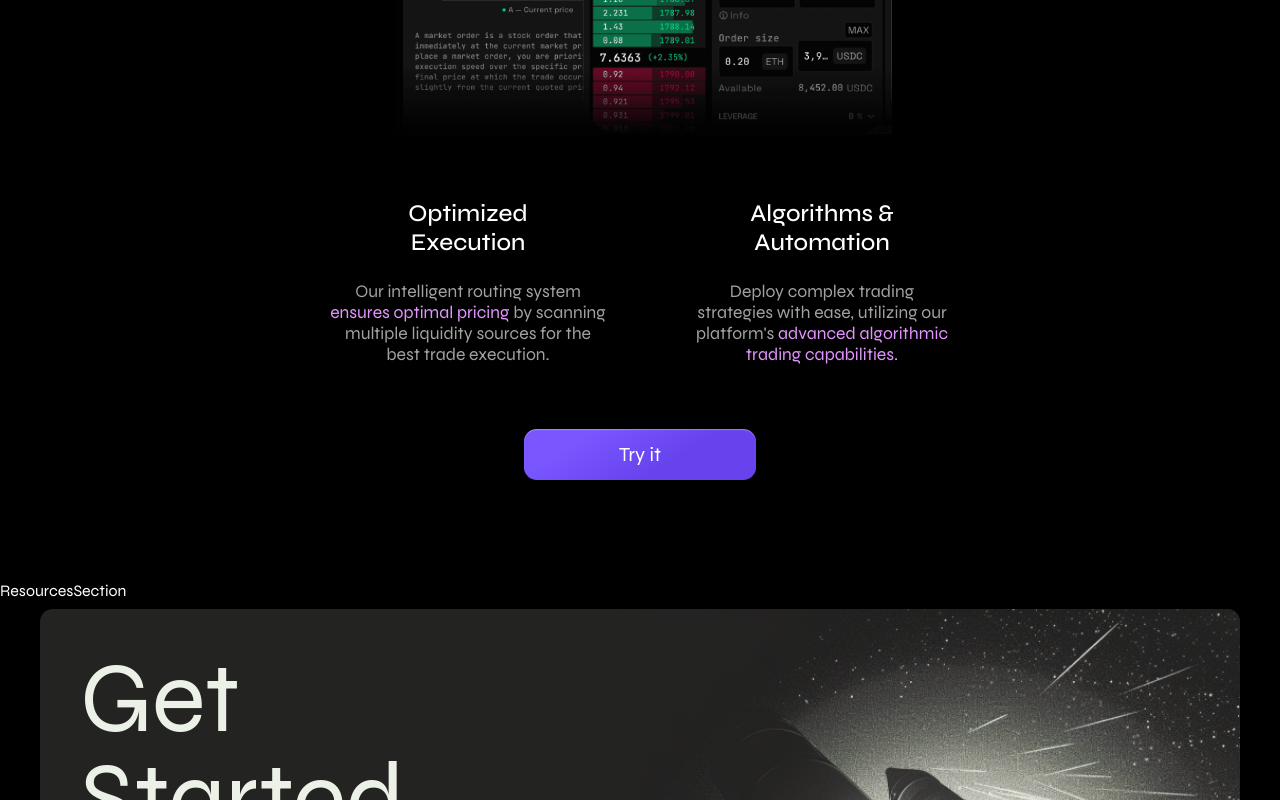
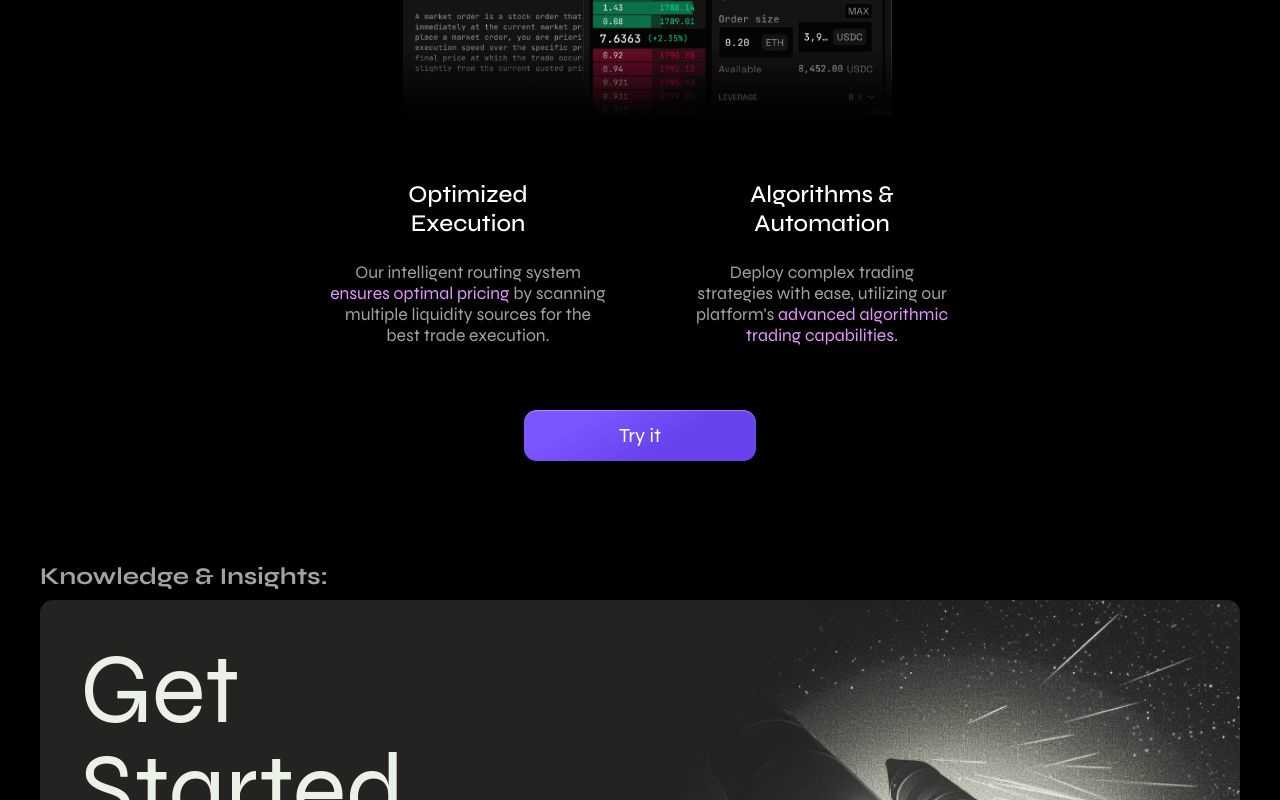
Before and after one commit to compolabs/spark-landing, a Next.js app: page / in a window 1280 px wide. Shown: the part 2967-3767 px from the top of the page. Built offline with nearby package versions, Linux system fonts and the light colour scheme.

Commit message:
prepare structure for resource section (#20)
Co-authored-by: anna.kuvarina <AnnaKuvarina>

```diff
--- a/src/core/components/LandingPage/LandingPage.tsx
+++ b/src/core/components/LandingPage/LandingPage.tsx
@@ -4,9 +4,8 @@ import useMainFont from "@/core/hooks/useMainFont";
 
 import { WhySparkSection } from "./WhySparkSection";
 import Features from "./Features/Features";
-import InterfaceSection from "./InterfaceSection";
 import { TradingPlatformSection } from "./TradingPlatformSection";
-import ResourcesSection from "./ResourcesSection";
+import { ResourcesSection } from "./ResourcesSection";
 import GetStartedSection from "./GetStartedSection";
 import Background from "./Background";
 import GateSection from "./GateSection";
@@ -18,7 +17,6 @@ const LandingPage = () => {
       <Background />
       <GateSection />
       <WhySparkSection />
-      <InterfaceSection />
       <Features />
       <TradingPlatformSection />
       <ResourcesSection />
--- a/src/core/components/LandingPage/ResourcesSection.tsx
+++ /dev/null
@@ -1,10 +0,0 @@
-import React from "react";
-
-import { getIdAnchor } from "@/core/utils/getidAnchor";
-import { SourceNames } from "@/core/utils/pageSources";
-
-const ResourcesSection = () => {
-  return <div id={getIdAnchor(SourceNames.Resources)}>ResourcesSection</div>;
-};
-
-export default ResourcesSection;
--- /dev/null
+++ b/src/core/components/LandingPage/ResourcesSection/ResourcesSection.tsx
@@ -0,0 +1,30 @@
+import React from "react";
+import { css } from "@emotion/react";
+
+import { getIdAnchor } from "@/core/utils/getidAnchor";
+import { SourceNames } from "@/core/utils/pageSources";
+import SectionWrapper from "@/core/components/common/SectionWrapper";
+import { DecorationPlus } from "@/core/components/common/DecorationPlus";
+import theme from "@/core/styles/theme";
+
+const ResourcesSection = () => {
+  return (
+    <SectionWrapper>
+      <DecorationPlus>
+        <div id={getIdAnchor(SourceNames.Resources)} css={cssStyles.container}>
+          <h2 css={cssStyles.title}>Knowledge & Insights:</h2>
+        </div>
+      </DecorationPlus>
+    </SectionWrapper>
+  );
+};
+
+const cssStyles = {
+  container: css`
+  `,
+  title: css`
+    color: ${theme.colors.grey.light};
+  `,
+}
+
+export default ResourcesSection;
--- /dev/null
+++ b/src/core/components/LandingPage/ResourcesSection/index.ts
@@ -0,0 +1 @@
+export { default as ResourcesSection } from "./ResourcesSection";
```
